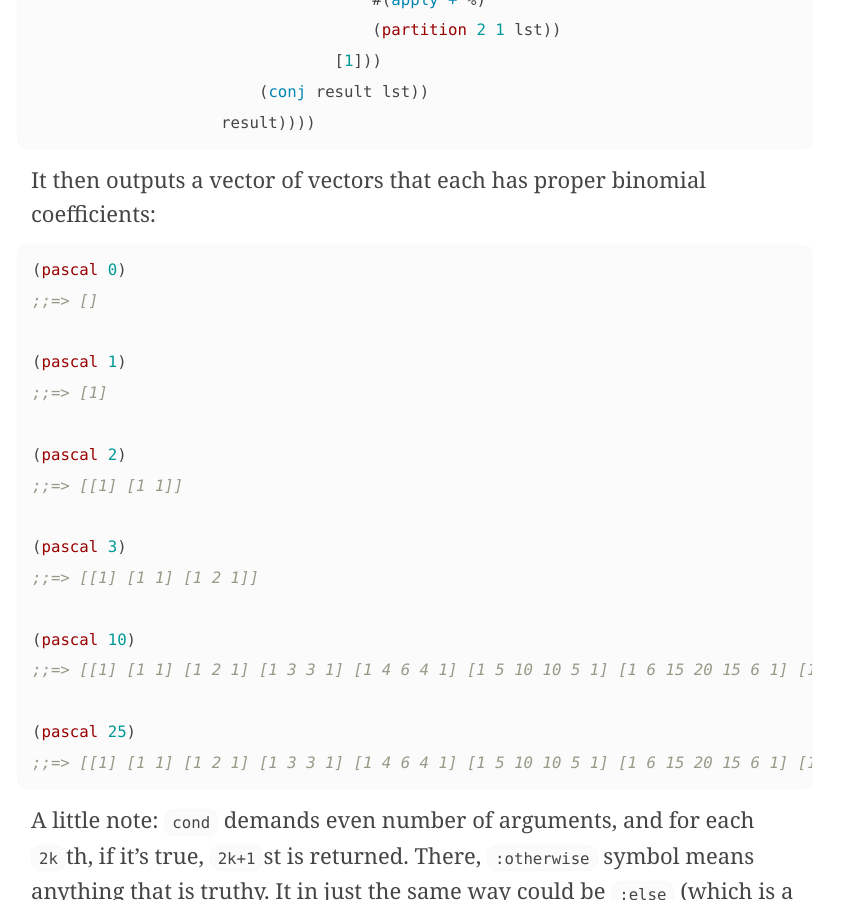
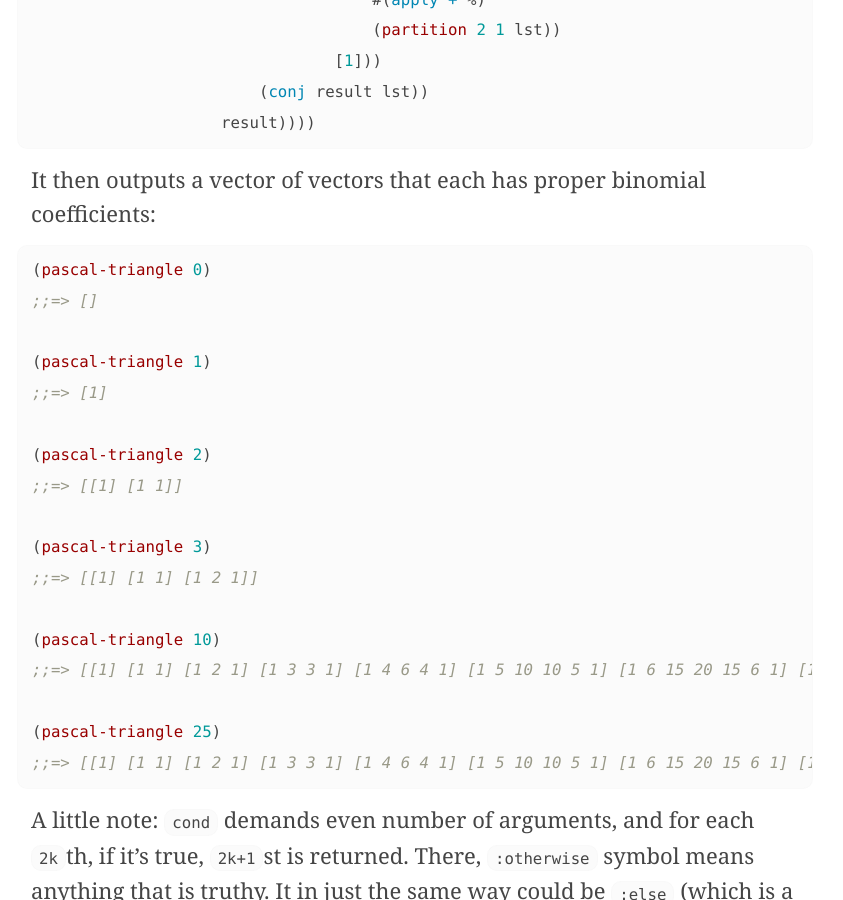
Before and after one commit to taxigy/taxigy.github.io, a Jekyll site: the page built from _posts/2015-08-18-pascal-triangle.markdown, in a window 1280 px wide and 900 px high, scrolled down 1120 px. Shown: the whole window, without its empty margins (225-1068 px from the left). Built offline with Jekyll 4.4.1, drawn with Linux system fonts in a browser that asks for light colours; nearby versions of some CDN libraries; Markdown is read by kramdown in place of the engine named in the settings; some of the changed text lies outside the part shown.

Commit message:
renamed function pascal to pascal-triangle for better readability

````diff
--- a/_posts/2015-08-18-pascal-triangle.markdown
+++ b/_posts/2015-08-18-pascal-triangle.markdown
@@ -10,7 +10,7 @@ categories: coding
 [tic;smtc](https://en.wikiquote.org/wiki/Linus_Torvalds):
 
 ```clojure
-(defn pascal [n]
+(defn pascal-triangle [n]
     (cond
         (= n 0)
             []
@@ -35,22 +35,22 @@ categories: coding
 It then outputs a vector of vectors that each has proper binomial coefficients:
 
 ```clojure
-(pascal 0)
+(pascal-triangle 0)
 ;;=> []
 
-(pascal 1)
+(pascal-triangle 1)
 ;;=> [1]
 
-(pascal 2)
+(pascal-triangle 2)
 ;;=> [[1] [1 1]]
 
-(pascal 3)
+(pascal-triangle 3)
 ;;=> [[1] [1 1] [1 2 1]]
 
-(pascal 10)
+(pascal-triangle 10)
 ;;=> [[1] [1 1] [1 2 1] [1 3 3 1] [1 4 6 4 1] [1 5 10 10 5 1] [1 6 15 20 15 6 1] [1 7 21 35 35 21 7 1] [1 8 28 56 70 56 28 8 1] [1 9 36 84 126 126 84 36 9 1]]
 
-(pascal 25)
+(pascal-triangle 25)
 ;;=> [[1] [1 1] [1 2 1] [1 3 3 1] [1 4 6 4 1] [1 5 10 10 5 1] [1 6 15 20 15 6 1] [1 7 21 35 35 21 7 1] [1 8 28 56 70 56 28 8 1] [1 9 36 84 126 126 84 36 9 1] [1 10 45 120 210 252 210 120 45 10 1] [1 11 55 165 330 462 462 330 165 55 11 1] [1 12 66 220 495 792 924 792 495 220 66 12 1] [1 13 78 286 715 1287 1716 1716 1287 715 286 78 13 1] [1 14 91 364 1001 2002 3003 3432 3003 2002 1001 364 91 14 1] [1 15 105 455 1365 3003 5005 6435 6435 5005 3003 1365 455 105 15 1] [1 16 120 560 1820 4368 8008 11440 12870 11440 8008 4368 1820 560 120 16 1] [1 17 136 680 2380 6188 12376 19448 24310 24310 19448 12376 6188 2380 680 136 17 1] [1 18 153 816 3060 8568 18564 31824 43758 48620 43758 31824 18564 8568 3060 816 153 18 1] [1 19 171 969 3876 11628 27132 50388 75582 92378 92378 75582 50388 27132 11628 3876 969 171 19 1] [1 20 190 1140 4845 15504 38760 77520 125970 167960 184756 167960 125970 77520 38760 15504 4845 1140 190 20 1] [1 21 210 1330 5985 20349 54264 116280 203490 293930 352716 352716 293930 203490 116280 54264 20349 5985 1330 210 21 1] [1 22 231 1540 7315 26334 74613 170544 319770 497420 646646 705432 646646 497420 319770 170544 74613 26334 7315 1540 231 22 1] [1 23 253 1771 8855 33649 100947 245157 490314 817190 1144066 1352078 1352078 1144066 817190 490314 245157 100947 33649 8855 1771 253 23 1] [1 24 276 2024 10626 42504 134596 346104 735471 1307504 1961256 2496144 2704156 2496144 1961256 1307504 735471 346104 134596 42504 10626 2024 276 24 1]]
 ```
 
````
